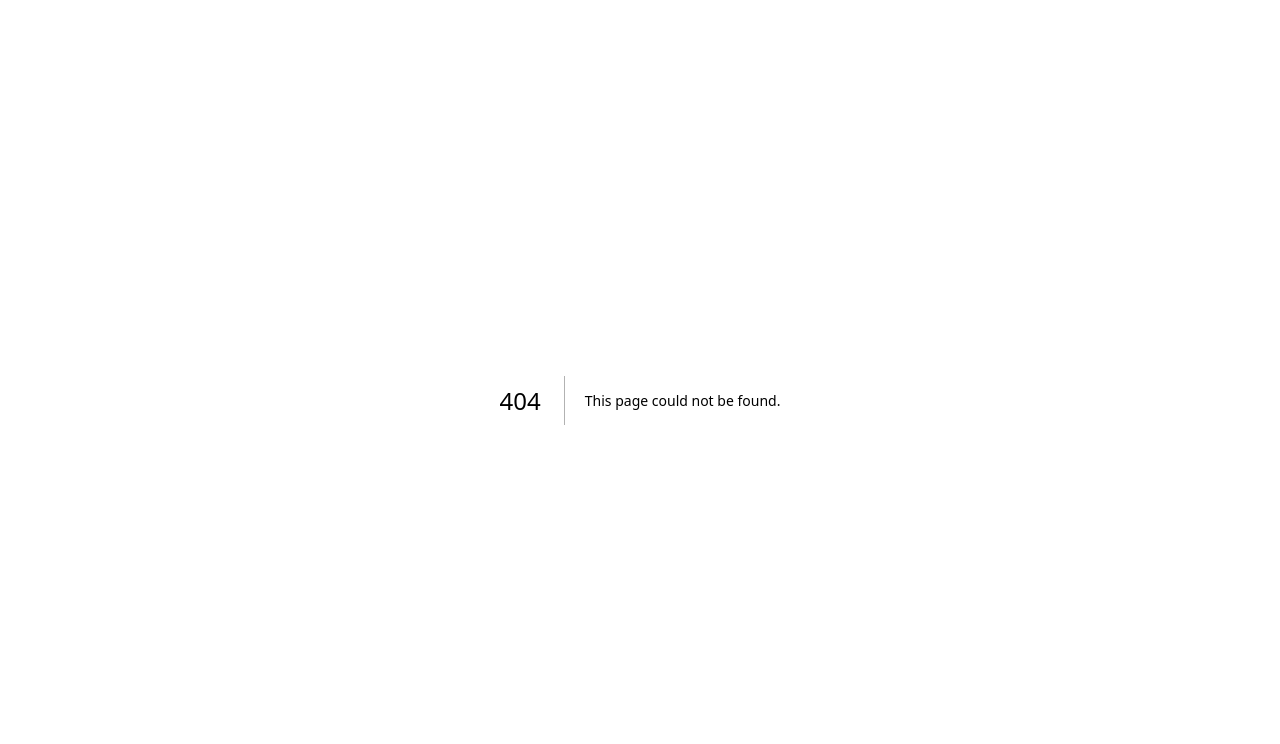
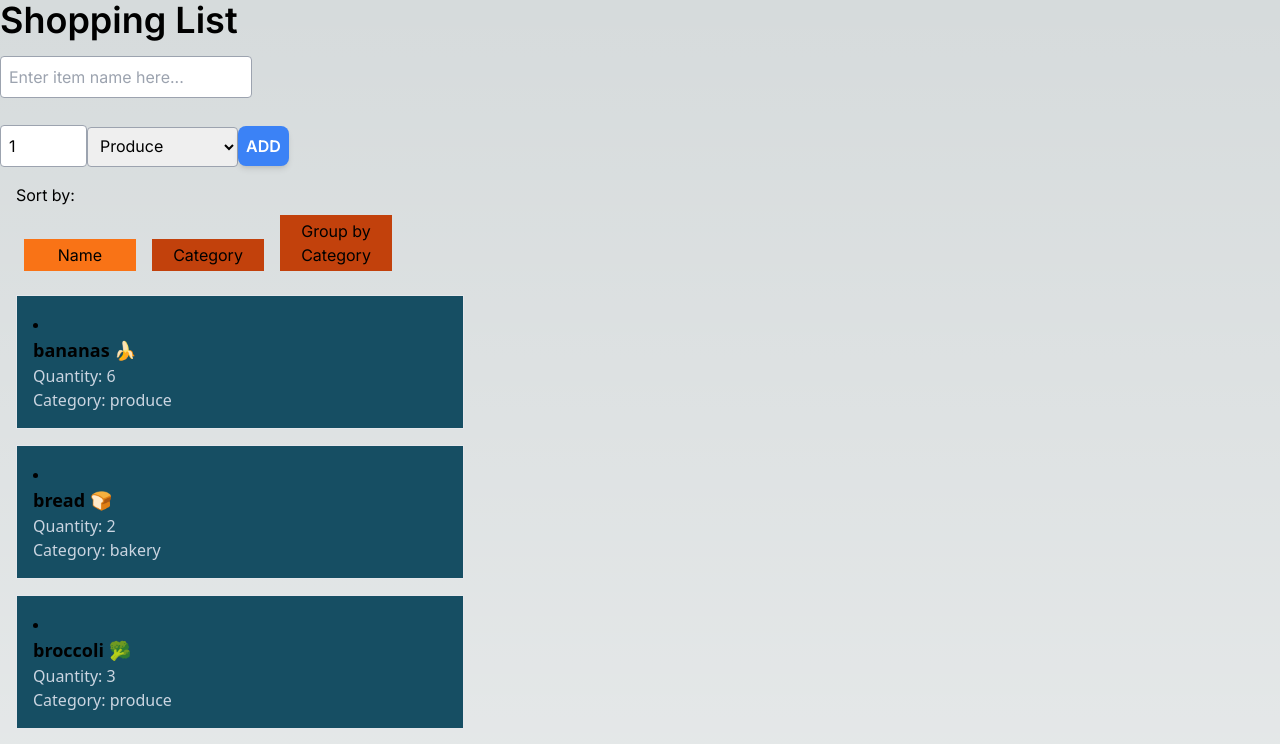
Before and after one commit to yashhingu2403/cprg306-assignments, a Next.js app: page /week-6 in a window 1280 px wide. Before the commit this address had no page. Shown: the top 744 px of the page. Built offline with nearby package versions, Linux system fonts and the light colour scheme.

Commit message:
week-6 Created

```diff
--- a/app/page.js
+++ b/app/page.js
@@ -17,6 +17,9 @@ export default function Page() {
           <div style={{ backgroundColor: 'green', padding: '10px', margin: '5px' }}>
           <p><Link href="week-5" className="text-blue-500 hover:text-green-500 transition duration-500 block text-lg">Week 5 Assignment</Link></p>
           </div>
+          <div style={{ backgroundColor: 'green', padding: '10px', margin: '5px' }}>
+          <p><Link href="week-6" className="text-blue-500 hover:text-green-500 transition duration-500 block text-lg">Week 6 Assignment</Link></p>
+          </div>
         </ul>
       </main>
 
--- /dev/null
+++ b/app/week-6/item-list.js
@@ -0,0 +1,71 @@
+import React, { useState } from 'react';
+import Item from './item.js';
+
+export default function ItemList({ items }) {
+    const [sortBy, setSortBy] = useState('name');
+    const [groupByCategory, setGroupByCategory] = useState(false);
+
+    const handleSortByName = () => {
+        setSortBy('name');
+    };
+
+    const handleSortByCategory = () => {
+        setSortBy('category');
+    };
+
+    const handleGroupByCategory = () => {
+        setGroupByCategory(!groupByCategory);
+    };
+
+    const sortedItems = groupByCategory
+        ? items
+              .slice()
+              .sort((a, b) => a.category.localeCompare(b.category))
+              .reduce((acc, item) => {
+                  const existingCategory = acc.find((category) => category.category === item.category);
+
+                  if (existingCategory) {
+                      existingCategory.items.push(item);
+                  } else {
+                      acc.push({ category: item.category, items: [item] });
+                  }
+
+                  return acc;
+              }, [])
+        : items.slice().sort((a, b) => {
+              if (sortBy === 'name') {
+                  return a.name.localeCompare(b.name);
+              } else if (sortBy === 'category') {
+                  return a.category.localeCompare(b.category);
+              }
+          });
+
+    return (
+        <main className="p-4">
+            <label htmlFor="Sort">Sort by:</label>
+            <div className="mb-4">
+                <button className={'bg-orange-500 p-1 m-2 w-28 '} onClick={handleSortByName}>
+                    Name
+                </button>
+                <button className={'bg-orange-700 p-1 m-2 w-28 '} onClick={handleSortByCategory}>
+                    Category
+                </button>
+                <button className={'bg-orange-700 p-1 m-2 w-28 '} onClick={handleGroupByCategory}>
+                    Group by Category
+                </button>
+            </div>
+            {sortedItems.map((item, index) => {
+                return groupByCategory ? (
+                    <div key={index}>
+                        <h2 className="text-2xl font-semibold mb-4">{item.category}</h2>
+                        {item.items.map((item, index) => (
+                            <Item key={index} {...item} />
+                        ))}
+                    </div>
+                ) : (
+                    <Item key={index} {...item} />
+                );
+            })}
+        </main>
+    );
+}
--- /dev/null
+++ b/app/week-6/item.js
@@ -0,0 +1,14 @@
+import React from 'react';
+
+const Item = ({ name, quantity, category }) => {
+  return (
+    <li className="mb-4 p-4 border bg-cyan-900  max-w-md">
+      <p className= "font-sans">
+      <p className="text-lg font-semibold divide-y divide-slate-300">{name}</p>
+      <p className="text-slate-300">Quantity: {quantity}</p>
+      <p className="text-slate-300">Category: {category}</p>
+      </p>
+    </li>
+  );
+};
+export default Item;
--- /dev/null
+++ b/app/week-6/items.json
@@ -0,0 +1,74 @@
+[
+    {
+      "id": "1h2GJKH12gkHG31h1H",
+      "name": "milk, 4 L 🥛",
+      "quantity": 1,
+      "category": "dairy"
+    },
+    {
+      "id": "2KJH3k2j3H1k2J3K1H",
+      "name": "bread 🍞",
+      "quantity": 2,
+      "category": "bakery"
+    },
+    {
+      "id": "3h2KJH3k2j3H1k2J3",
+      "name": "eggs, dozen 🥚",
+      "quantity": 2,
+      "category": "dairy"
+    },
+    {
+      "id": "4k2J3K1H2GJKH12gk",
+      "name": "bananas 🍌",
+      "quantity": 6,
+      "category": "produce"
+    },
+    {
+      "id": "5H1h1H2KJH3k2j3H",
+      "name": "broccoli 🥦",
+      "quantity": 3,
+      "category": "produce"
+    },
+    {
+      "id": "6H1k2J3K1H2GJKH1",
+      "name": "chicken breasts, 1 kg 🍗",
+      "quantity": 1,
+      "category": "meat"
+    },
+    {
+      "id": "7gkHG31h1H2KJH3k",
+      "name": "pasta sauce 🍝",
+      "quantity": 3,
+      "category": "canned goods"
+    },
+    {
+      "id": "8j3H1k2J3K1H2GJK",
+      "name": "spaghetti, 454 g 🍝",
+      "quantity": 2,
+      "category": "dry goods"
+    },
+    {
+      "id": "9H12gkHG31h1H2KJ",
+      "name": "toilet paper, 12 pack 🧻",
+      "quantity": 1,
+      "category": "household"
+    },
+    {
+      "id": "10H3k2j3H1k2J3K1",
+      "name": "paper towels, 6 pack",
+      "quantity": 1,
+      "category": "household"
+    },
+    {
+      "id": "11k2J3K1H2GJKH12",
+      "name": "dish soap 🍽️",
+      "quantity": 1,
+      "category": "household"
+    },
+    {
+      "id": "12GJKH12gkHG31h1",
+      "name": "hand soap 🧼",
+      "quantity": 4,
+      "category": "household"
+    }
+  ]
--- /dev/null
+++ b/app/week-6/new-item.js
@@ -0,0 +1,77 @@
+import React, { useState } from 'react';
+
+function NewItem({ onAddItem }) {
+    const [name, setName] = useState('');
+    const [quantity, setQuantity] = useState(1);
+    const [category, setCategory] = useState('produce');
+
+    const handleSubmit = (e) => {
+        e.preventDefault();
+        const id = Math.random().toString(36).substring(7);
+        const newItem = {
+            id,
+            name,
+            quantity,
+            category,
+        };
+        onAddItem(newItem);
+
+        setName('');
+        setQuantity(1);
+        setCategory('produce');
+    };
+
+    return (
+        <main>
+            <form onSubmit={handleSubmit}>
+                <label className="block mb-3">
+                    <input
+                        type="text"
+                        placeholder="Enter item name here..."
+                        value={name}
+                        onChange={(e) => setName(e.target.value)}
+                        required
+                        className="border border-gray-400 p-2 rounded text-black w-100"
+                    />
+                </label>
+                <label className="mb-3">
+                    <input
+                        type="number"
+                        id="quantity"
+                        value={quantity}
+                        onChange={(e) => setQuantity(Number(e.target.value))}
+                        min="1"
+                        max="99"
+                        className="border border-gray-400 p-2 rounded text-black w-50"
+                        required
+                    />
+                </label>
+                <label className="mb-2">
+                    <select
+                        id="category"
+                        value={category}
+                        onChange={(e) => setCategory(e.target.value)}
+                        className="border border-gray-400 p-2 rounded text-black ">
+                        <option value="produce">Produce</option>
+                        <option value="dairy">Dairy</option>
+                        <option value="bakery">Bakery</option>
+                        <option value="meat">Meat</option>
+                        <option value="frozen-foods">Frozen Foods</option>
+                        <option value="canned-goods">Canned Goods</option>
+                        <option value="dry-goods">Dry Goods</option>
+                        <option value="beverages">Beverages</option>
+                        <option value="snacks">Snacks</option>
+                        <option value="household">Household</option>
+                        <option value="other">Other</option>
+                    </select>
+                </label>
+
+                <button type="submit" className="w-25 mt-4 py-2 px-2 bg-blue-500 text-white font-semibold rounded-lg shadow-md hover:bg-blue-700 focus:outline-none focus:ring-2 focus:ring-blue-400 focus:ring-opacity-75">
+                    ADD
+                </button>
+            </form>
+        </main>
+    );
+}
+
+export default NewItem;
--- /dev/null
+++ b/app/week-6/page.js
@@ -0,0 +1,23 @@
+"use client";
+import React, { useState } from 'react';
+import ItemList from './item-list.js';
+import NewItem from './new-item.js';
+
+
+import itemsData from './items.json';
+
+export default function Page() {
+    const [items, setItems] = useState(itemsData);
+
+
+    const handleAddItem = (newItem) => {
+        setItems([...items, newItem]);
+    };
+    return (
+        <main>
+            <h1 className="text-4xl font-semibold mb-4">Shopping List</h1>
+            <NewItem onAddItem={handleAddItem} />
+            <ItemList items={items} />
+        </main>
+    );
+}
```
